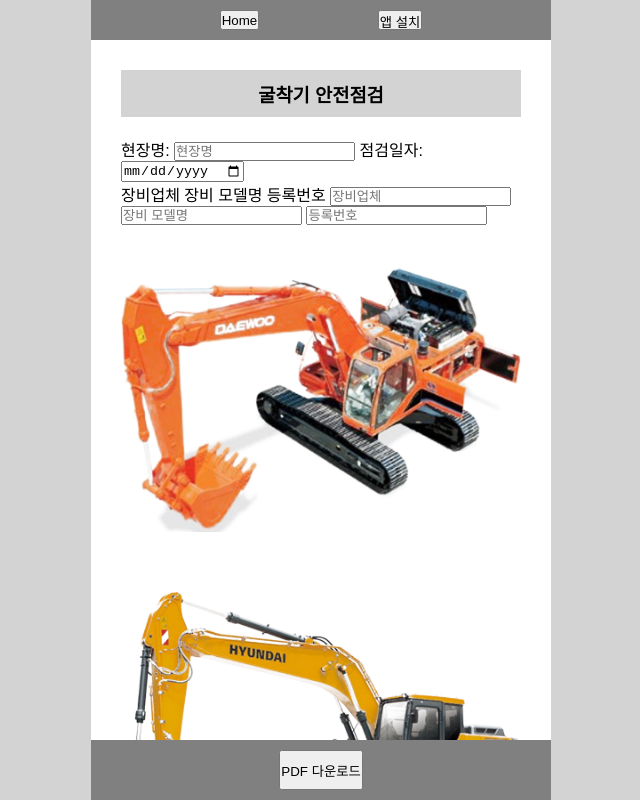
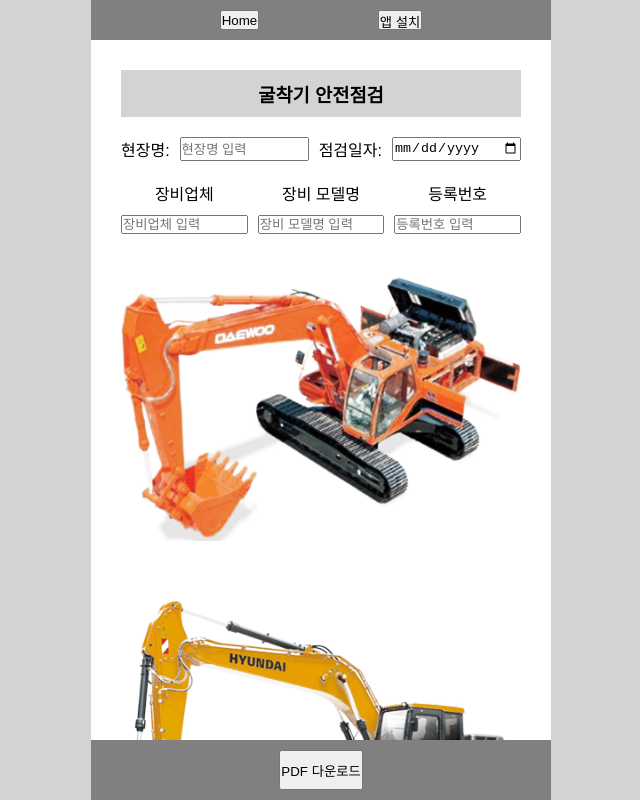
Before and after one commit to mooyeol-oh-gsenc/equipment-inspection-web, a plain HTML site: page index.html in a window 1280 px wide. Shown: the whole page, without its empty margins (319-959 px from the left). Drawn offline with Linux system fonts and the light colour scheme.

Commit message:
인풋 배치 완료

```diff
--- a/index.html
+++ b/index.html
@@ -17,7 +17,7 @@
             <form>
                 <div class="form-siteDate">
                     <label for="siteName">현장명:</label>
-                    <input type="text" id="siteName" placeholder="현장명">
+                    <input type="text" id="siteName" placeholder="현장명 입력">
                     <label for="date">점검일자:</label>
                     <input type="date" id="date">
                 </div>
@@ -25,9 +25,9 @@
                     <label for="equipmentCompany">장비업체</label>
                     <label for="equipmentModel">장비 모델명</label>
                     <label for="registrationNumber">등록번호</label>
-                    <input type="text" id="equipmentCompany" placeholder="장비업체">
-                    <input type="text" id="equipmentModel" placeholder="장비 모델명">
-                    <input type="text" id="registrationNumber" placeholder="등록번호">
+                    <input type="text" id="equipmentCompany" placeholder="장비업체 입력">
+                    <input type="text" id="equipmentModel" placeholder="장비 모델명 입력">
+                    <input type="text" id="registrationNumber" placeholder="등록번호 입력">
                 </div>
             </form>
         </div>
--- a/styles.css
+++ b/styles.css
@@ -56,6 +56,29 @@
     background-color: white;
 }
 
+.form-siteDate {
+    display: grid;
+    grid-template-columns: auto 1fr auto 1fr; /* 1fr: one fraction */
+    gap: 10px;
+    margin-bottom: 20px;
+}
+
+.form-siteDate input {
+    width: 100%;
+}
+
+.form-equipment {
+    text-align: center;
+    display: grid;
+    grid-template-columns: repeat(3, 1fr); /* 1fr: one fraction */
+    gap: 10px;
+}
+
+.form-equipment label,
+.form-equipment input {
+    width: 100%;
+}
+
 .image-container {
     margin-bottom: 20px;
     padding: 10px;
```
